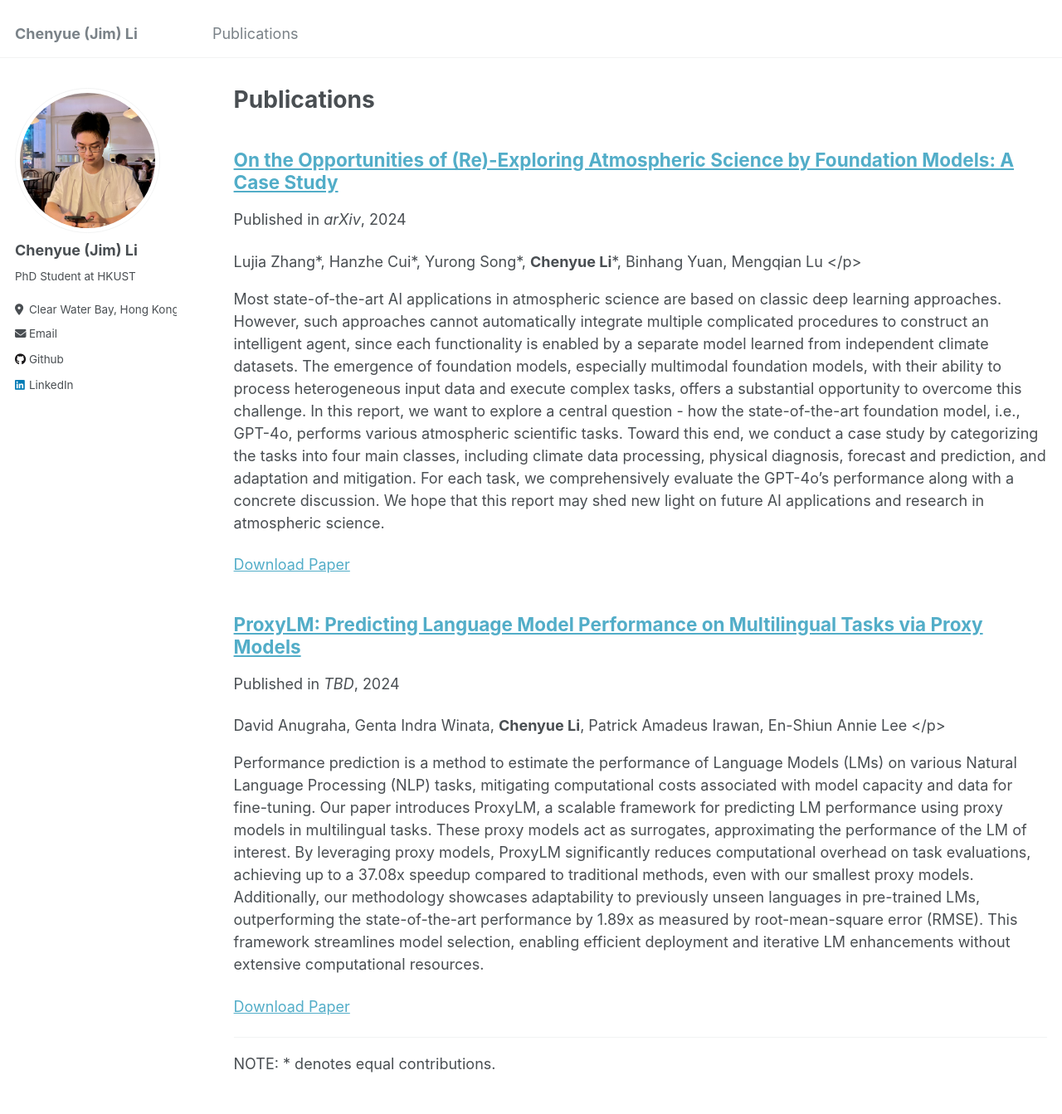
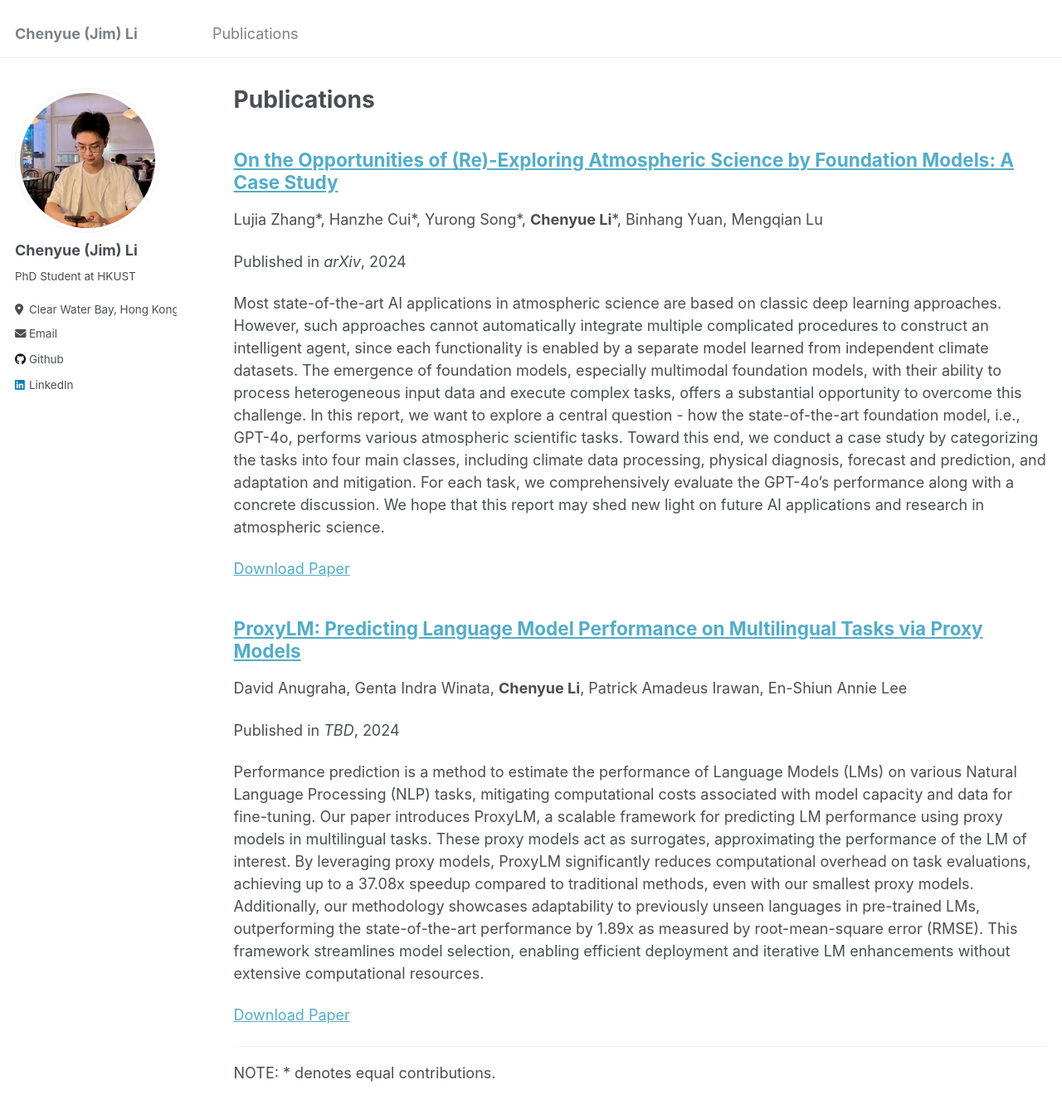
Before and after one commit to jimschenchen/jimschenchen.github.io, a Jekyll site: the page built from _pages/publications.md, in a window 1280 px wide and 1400 px high. Shown: the top 1343 px of the window at 83% size. Built offline with Jekyll 4.4.1, drawn with Linux system fonts in a browser that asks for light colours.

Commit message:
fixing style

```diff
--- a/_includes/archive-single.html
+++ b/_includes/archive-single.html
@@ -38,6 +38,11 @@
       <p class="page__meta"><i class="fa fa-clock-o" aria-hidden="true"></i> {% include read-time.html %}</p>
     {% endif %}
 
+    <!-- Author -->
+    {% if post.author %}
+      <p> {{ post.author}} </p>
+    {% endif %}
+
         {% if post.collection == 'teaching' %}
           <p> {{ post.type }}, <i>{{ post.venue }}</i>, {{ post.date | default: "1900-01-01" | date: "%Y" }} </p>
         {% elsif post.collection == 'publications' %}
@@ -45,11 +50,6 @@
         {% elsif post.date %}
          <p class="page__date"><strong><i class="fa fa-fw fa-calendar" aria-hidden="true"></i> {{ site.data.ui-text[site.locale].date_label | default: "Published:" }}</strong> <time datetime="{{ post.date | default: "1900-01-01" | date_to_xmlschema }}">{{ post.date | default: "1900-01-01" | date: "%B %d, %Y" }}</time></p>
         {% endif %}
-
-    <!-- Author -->
-    {% if post.author %}
-        {{ post.author}} </p>
-    {% endif %}
 
 
     {% if post.excerpt and site.read_more != 'enabled' %}
```
